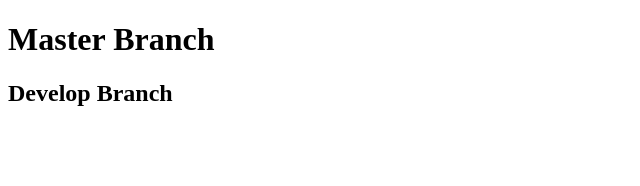
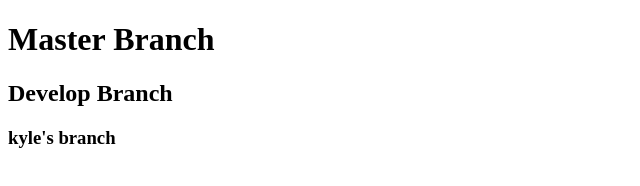
Before and after one commit to Kyleofclouds/teamGit, a plain HTML site: page index.html in a window 1280 px wide. Shown: the whole page, without its empty margins (0-640 px from the left). Drawn offline with Linux system fonts and the light colour scheme.

Commit message:
Kyle's Push

```diff
--- a/index.html
+++ b/index.html
@@ -10,6 +10,7 @@
 <body>
     <h1>Master Branch</h1>
     <h2>Develop Branch</h2>
+    <h3>kyle's branch</h3>
 </body>
 
 </html>
```
